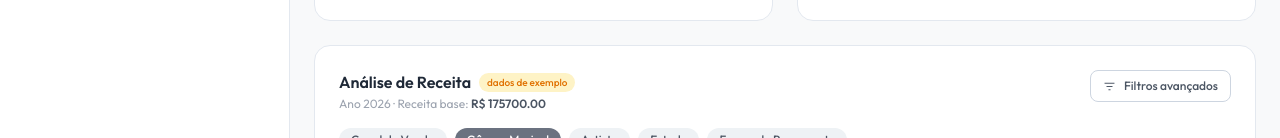
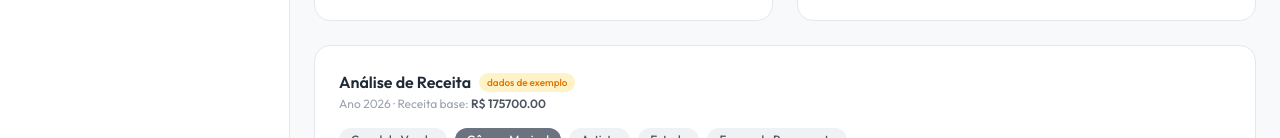
Before and after one commit to ec-univesp/admin-loja-disco, a Next.js app: page /faturamento in a window 1280 px wide. Shown: the part 662-800 px from the top of the page. Built offline with nearby package versions, Linux system fonts and the light colour scheme.

Commit message:
refactor(faturamento): remove painel de Filtros avancados do relatorio financeiro

```diff
--- a/src/app/faturamento/page.tsx
+++ b/src/app/faturamento/page.tsx
@@ -74,13 +74,12 @@ export default function FaturamentoPage() {
   const [mesFiltro, setMesFiltro] = useState<number>(0);
 
   const [dimensao, setDimensao] = useState<Dimensao>('genero');
-  const [mostrarAvancados, setMostrarAvancados] = useState(false);
 
-  const [fCanal, setFCanal] = useState('');
-  const [fGenero, setFGenero] = useState('');
-  const [fArtista, setFArtista] = useState('');
-  const [fEstado, setFEstado] = useState('');
-  const [fPagamento, setFPagamento] = useState('');
+  const fCanal = '';
+  const fGenero = '';
+  const fArtista = '';
+  const fEstado = '';
+  const fPagamento = '';
 
   useEffect(() => {
     fetchVendas();
@@ -267,6 +266,7 @@ export default function FaturamentoPage() {
   const isMockDimensao = dadosDimensaoReal.length === 0;
 
   const receitaAnalise = dadosDimensao.reduce((s, d) => s + d.total, 0);
+  void receitaAnalise;
 
   const estadosDisponiveis = useMemo(
     () => [...new Set(enderecos.map((e) => e.estado).filter(Boolean))].sort(),
@@ -276,15 +276,8 @@ export default function FaturamentoPage() {
     () => [...new Set(vendas.map((v) => v.pagamento).filter(Boolean))].sort(),
     [vendas]
   );
-
-  const qtdFiltrosAtivos = [fCanal, fGenero, fArtista, fEstado, fPagamento].filter(Boolean).length;
-  const limparAvancados = () => {
-    setFCanal('');
-    setFGenero('');
-    setFArtista('');
-    setFEstado('');
-    setFPagamento('');
-  };
+  void estadosDisponiveis;
+  void pagamentosDisponiveis;
 
   const vendasDetalhe = vendasBase.map((v) => ({
     id: v.id,
@@ -470,59 +463,7 @@ export default function FaturamentoPage() {
               <span className="font-semibold text-gray-600 dark:text-gray-300">
                 R$ {totalReceita.toFixed(2)}
               </span>
-              {qtdFiltrosAtivos > 0 && (
-                <>
-                  {' · '}Filtrado:{' '}
-                  <span className="text-brand-600 dark:text-brand-400 font-semibold">
-                    R$ {receitaAnalise.toFixed(2)}
-                  </span>{' '}
-                  <span className="text-gray-400">
-                    ({totalReceita > 0 ? ((receitaAnalise / totalReceita) * 100).toFixed(1) : '0'}%
-                    do total)
-                  </span>
-                </>
-              )}
             </p>
-          </div>
-
-          <div className="flex items-center gap-2">
-            {qtdFiltrosAtivos > 0 && (
-              <button
-                onClick={limparAvancados}
-                className="h-8 rounded-lg border border-red-200 bg-red-50 px-3 text-xs font-medium text-red-500 hover:bg-red-100 dark:border-red-800 dark:bg-red-900/20 dark:text-red-400"
-              >
-                Limpar filtros
-              </button>
-            )}
-            <button
-              onClick={() => setMostrarAvancados((v) => !v)}
-              className={`flex h-8 items-center gap-2 rounded-lg border px-3 text-xs font-medium transition-colors ${
-                qtdFiltrosAtivos > 0
-                  ? 'border-brand-300 bg-brand-50 text-brand-600 dark:border-brand-700 dark:bg-brand-900/20 dark:text-brand-400'
-                  : 'border-gray-300 bg-white text-gray-600 hover:bg-gray-50 dark:border-gray-700 dark:bg-gray-900 dark:text-gray-300'
-              }`}
-            >
-              <svg
-                width="13"
-                height="13"
-                viewBox="0 0 20 20"
-                fill="none"
-                xmlns="http://www.w3.org/2000/svg"
-              >
-                <path
-                  d="M3 5h14M6 10h8M9 15h2"
-                  stroke="currentColor"
-                  strokeWidth="1.5"
-                  strokeLinecap="round"
-                />
-              </svg>
-              Filtros avançados
-              {qtdFiltrosAtivos > 0 && (
-                <span className="bg-brand-500 flex h-4 w-4 items-center justify-center rounded-full text-[10px] font-bold text-white">
-                  {qtdFiltrosAtivos}
-                </span>
-              )}
-            </button>
           </div>
         </div>
         <div className="mb-4 flex flex-wrap gap-2">
@@ -541,75 +482,6 @@ export default function FaturamentoPage() {
           ))}
         </div>
 
-        {mostrarAvancados && (
-          <div className="mb-4 rounded-xl border border-gray-100 bg-gray-50 p-4 dark:border-gray-800 dark:bg-white/[0.02]">
-            <p className="mb-3 text-xs font-semibold tracking-wide text-gray-400 uppercase">
-              Filtros adicionais
-            </p>
-            <div className="grid grid-cols-2 gap-3 sm:grid-cols-3 lg:grid-cols-5">
-              <FiltroSelect
-                label="Canal de Venda"
-                value={fCanal}
-                onChange={setFCanal}
-                disabled={dimensao === 'canal'}
-              >
-                {canaisVenda.map((c) => (
-                  <option key={c.id} value={c.id}>
-                    {c.nome}
-                  </option>
-                ))}
-              </FiltroSelect>
-              <FiltroSelect
-                label="Gênero Musical"
-                value={fGenero}
-                onChange={setFGenero}
-                disabled={dimensao === 'genero'}
-              >
-                {generosMusical.map((g) => (
-                  <option key={g.id} value={g.id}>
-                    {g.nome}
-                  </option>
-                ))}
-              </FiltroSelect>
-              <FiltroSelect
-                label="Artista"
-                value={fArtista}
-                onChange={setFArtista}
-                disabled={dimensao === 'artista'}
-              >
-                {artistas.map((a) => (
-                  <option key={a.id} value={a.id}>
-                    {a.nome}
-                  </option>
-                ))}
-              </FiltroSelect>
-              <FiltroSelect
-                label="Estado"
-                value={fEstado}
-                onChange={setFEstado}
-                disabled={dimensao === 'estado'}
-              >
-                {estadosDisponiveis.map((e) => (
-                  <option key={e} value={e}>
-                    {e}
-                  </option>
-                ))}
-              </FiltroSelect>
-              <FiltroSelect
-                label="Forma de Pagamento"
-                value={fPagamento}
-                onChange={setFPagamento}
-                disabled={dimensao === 'pagamento'}
-              >
-                {pagamentosDisponiveis.map((p) => (
-                  <option key={p} value={p}>
-                    {p}
-                  </option>
-                ))}
-              </FiltroSelect>
-            </div>
-          </div>
-        )}
         <GraficoBarras dados={dadosDimensao} cor={CORES_DIMENSAO[dimensao]} />
       </div>
     </div>
@@ -653,39 +525,6 @@ function KpiCard({
       </div>
       <p className={`mt-1 text-2xl font-bold ${cor}`}>{valor}</p>
       <p className="mt-1 text-xs text-gray-400">{sub}</p>
-    </div>
-  );
-}
-
-function FiltroSelect({
-  label,
-  value,
-  onChange,
-  disabled,
-  children,
-}: {
-  label: string;
-  value: string;
-  onChange: (v: string) => void;
-  disabled?: boolean;
-  children: React.ReactNode;
-}) {
-  return (
-    <div>
-      <label className="mb-1 block text-xs font-medium text-gray-500 dark:text-gray-400">
-        {label}
-      </label>
-      <select
-        value={value}
-        onChange={(e) => onChange(e.target.value)}
-        disabled={disabled}
-        title={disabled ? 'Dimensão atualmente selecionada' : undefined}
-        className="h-9 w-full rounded-lg border border-gray-300 bg-white px-3 text-sm disabled:cursor-not-allowed disabled:opacity-40 dark:border-gray-700 dark:bg-gray-900 dark:text-white"
-      >
-        <option value="">Todos</option>
-        {children}
-      </select>
-      {disabled && <p className="mt-0.5 text-[10px] text-gray-400">Agrupamento ativo</p>}
     </div>
   );
 }
```
